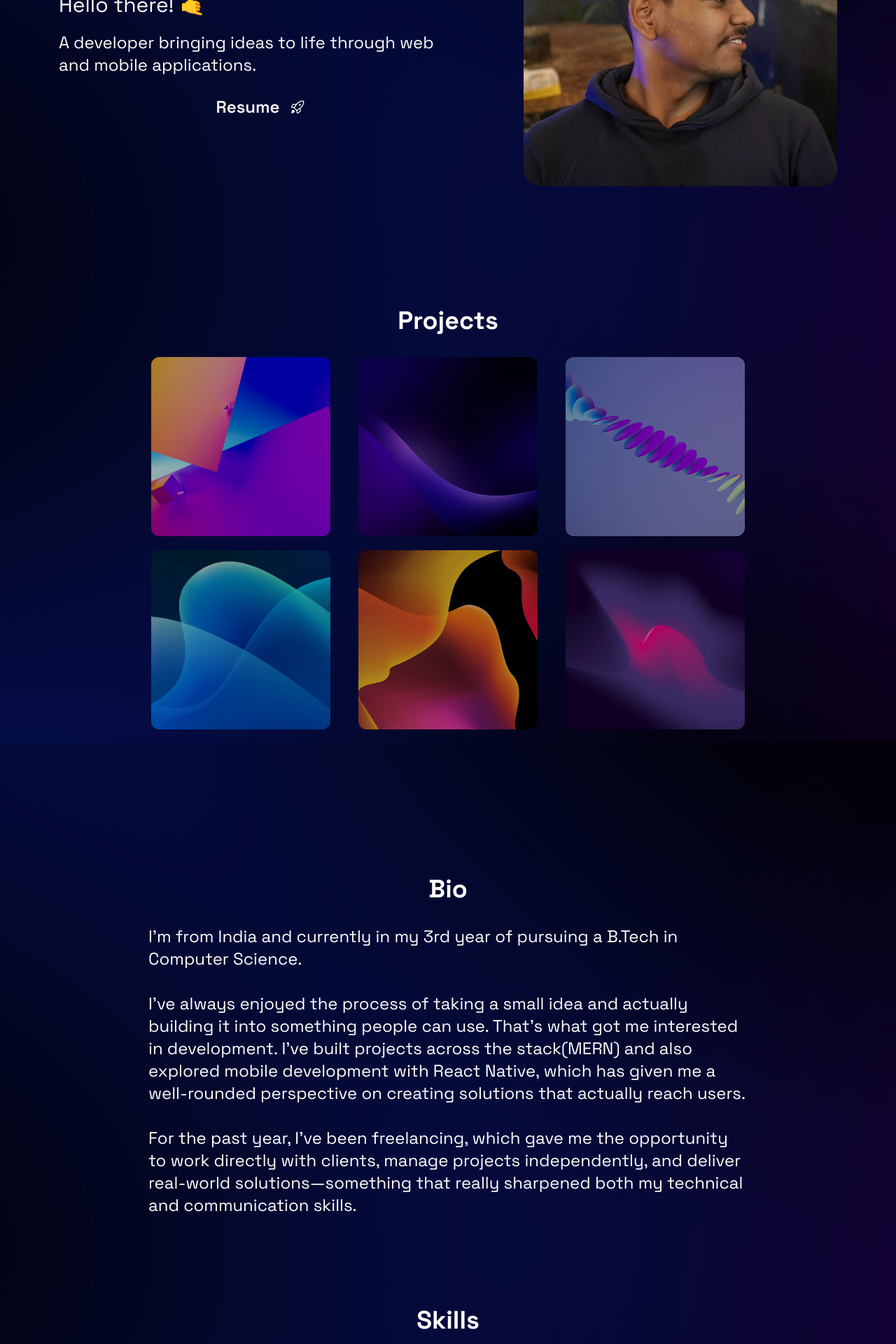
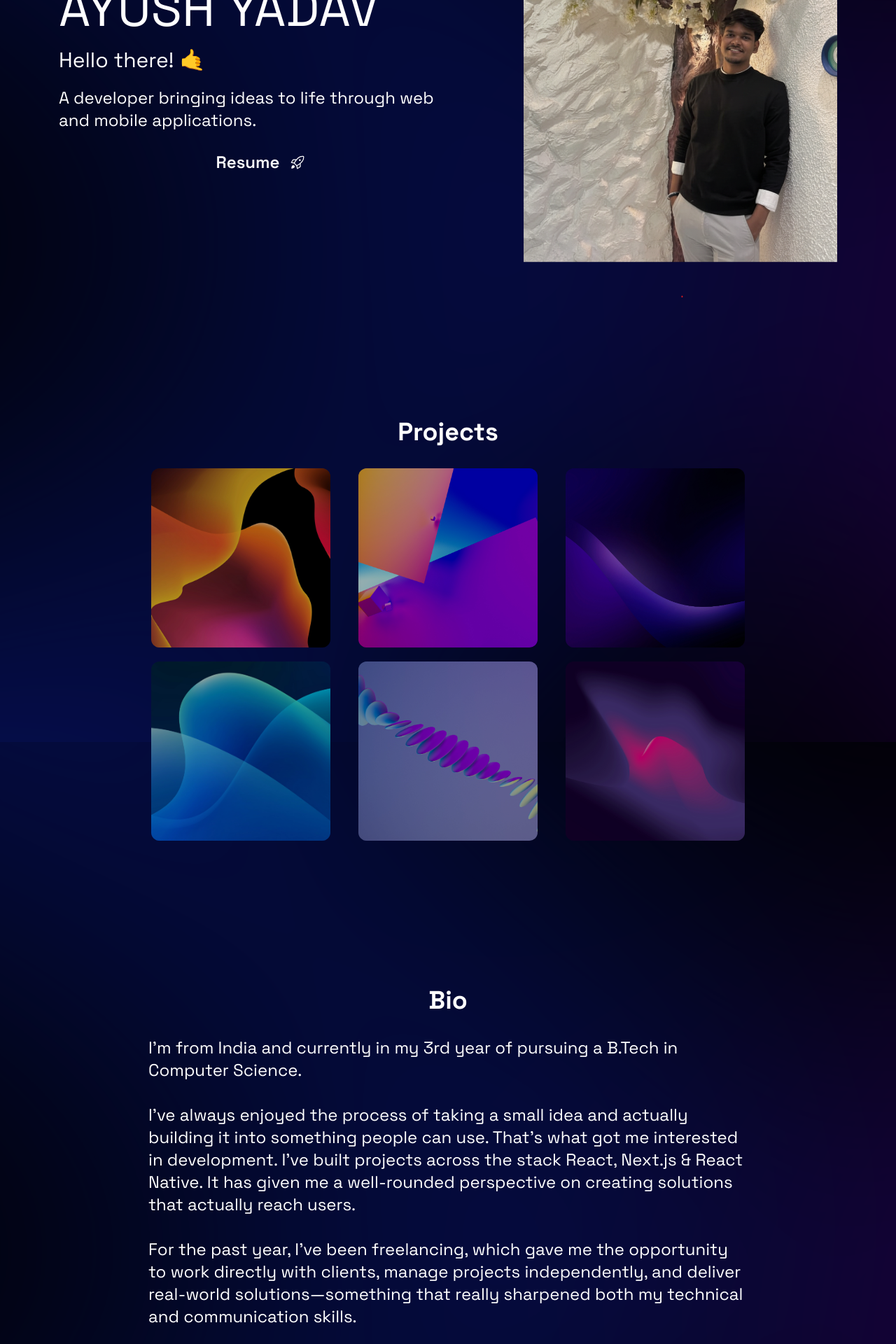
Before and after one commit to Ayush215mb/Ayush215mb-Portfolio, a React (Vite) app: page / in a window 1280 px wide. Shown: the part 380-2300 px from the top of the page at 70% size. Built offline with nearby package versions, Linux system fonts and the light colour scheme.

Commit message:
updated the portfolio

```diff
--- a/src/App.jsx
+++ b/src/App.jsx
@@ -2,7 +2,6 @@ import Bio from "./Components/Bio";
 import ContactUs from "./Components/ContactUs";
 import First from "./Components/First";
 import Footer from "./Components/Footer";
-import Navbar from "./Components/Navbar";
 import Projects from "./Components/Projects";
 import Skills from "./Components/Skills";
 
--- a/src/Components/Bio.jsx
+++ b/src/Components/Bio.jsx
@@ -13,8 +13,8 @@ const Bio = () => {
             whileInView={"show"}
             viewport={{ once: true, amount: 0.7 }}
           >
-            I’m from India and currently in my 3rd year of pursuing a B.Tech in
-            Computer Science.
+            I&apos;m from India and currently in my 3rd year of pursuing a
+            B.Tech in Computer Science.
           </motion.p>
           <motion.p
             variants={fadeIn("right", 0.4)}
@@ -22,12 +22,12 @@ const Bio = () => {
             whileInView={"show"}
             viewport={{ once: true, amount: 0.7 }}
           >
-            I’ve always enjoyed the process of taking a small idea and actually
-            building it into something people can use. That’s what got me
-            interested in development. I’ve built projects across the
-            stack(MERN) and also explored mobile development with React Native,
-            which has given me a well-rounded perspective on creating solutions
-            that actually reach users.
+            I&apos;ve always enjoyed the process of taking a small idea and
+            actually building it into something people can use. That&apos;s what
+            got me interested in development. I&apos;ve built projects across
+            the stack React, Next.js & React Native. It has given me a
+            well-rounded perspective on creating solutions that actually reach
+            users.
           </motion.p>
           <motion.p
             variants={fadeIn("right", 0.6)}
@@ -35,7 +35,7 @@ const Bio = () => {
             whileInView={"show"}
             viewport={{ once: true, amount: 0.7 }}
           >
-            For the past year, I’ve been freelancing, which gave me the
+            For the past year, I&apos;ve been freelancing, which gave me the
             opportunity to work directly with clients, manage projects
             independently, and deliver real-world solutions—something that
             really sharpened both my technical and communication skills.
--- a/src/Components/First.jsx
+++ b/src/Components/First.jsx
@@ -1,5 +1,5 @@
 import { motion } from "framer-motion";
-import ayush215mb from "../assets/Images/Ayush215mb.jpg";
+import ayush215mb from "../assets/Images/AyushYadav.png";
 import { fadeIn } from "../Variants";
 import { GoRocket } from "react-icons/go";
 
@@ -52,13 +52,19 @@ const First = () => {
             applications.
           </motion.p>
 
-          <div className="flex justify-center items-center w-full max-w-md mx-auto rounded-lg overflow-hidden hover:border hover:border-white cursor-pointer">
-            <button
-              className=" flex  items-center justify-center gap-4 bg-transparent text-white font-semibold md:text-2xl text-lg md:max-w-xl py-2 rounded-xl"
+          <div className="flex justify-center items-center max-w-xl mx-auto rounded-lg overflow-hidden hover:border hover:border-white cursor-pointer   ">
+            <motion.button
+              variants={fadeIn("down", 1)}
+              // initial="hidden"
+              whileInView={"show"}
+              viewport={{ once: true, amount: 0.7 }}
+              className=" bg-transparent py-2 rounded-lg px-3 text-white"
               onClick={handleDownload}
             >
-              Resume <GoRocket className="font-black text-xl" />
-            </button>
+              <p className="text-white font-semibold md:text-2xl text-lg  flex  items-center justify-center  gap-4 ">
+                Resume <GoRocket className="font-black text-xl" />
+              </p>
+            </motion.button>
           </div>
         </div>
       </div>
--- a/src/Components/Projects.jsx
+++ b/src/Components/Projects.jsx
@@ -18,27 +18,27 @@ const Projects = () => {
         <div className="flex  md:flex-row  flex-col gap-10">
           <motion.div>
             <ProjectsTemp
+              title="Echomate"
+              image={project1}
+              description="Building an AI sales Agent for Educational institutes."
+              link="https://echomate-fr.vercel.app/"
+            />
+          </motion.div>
+          <motion.div>
+            <ProjectsTemp
               title="YAIT"
               image={project3}
-              description="Your Ai Therapist, it's still in development phase so please try it out share your valuable insights so that we can improve it."
+              description="Built an AI therapist chat bot."
               link="https://yait.onrender.com/"
             />
           </motion.div>
+
           <motion.div>
             <ProjectsTemp
               title="Crop Sense"
               image={project6}
               description="A platform which helps predicts the ideal crop and its expected yeild based on the composition details of the soil and climate of the region."
               link="https://crop-sense-ai.vercel.app/"
-            />
-          </motion.div>
-
-          <motion.div>
-            <ProjectsTemp
-              title="Parse Spy"
-              image={project4}
-              description="A desktop app which automates social media investigations with a complete report."
-              link="https://parsespy.vercel.app/"
             />
           </motion.div>
         </div>
@@ -54,19 +54,19 @@ const Projects = () => {
 
           <motion.div>
             <ProjectsTemp
-              title="Anyvend"
-              image={project1}
-              description="Designed and developed a website that integrates with vending machines. (new version is in development) "
-              link="https://avt1-9a0bb.web.app/"
+              title="Parse Spy"
+              image={project4}
+              description="A desktop app which automates social media investigations with a complete report."
+              link="https://parsespy.vercel.app/"
             />
           </motion.div>
 
           <motion.div>
             <ProjectsTemp
-              title="COMING SOON"
+              title="E-commerce frontend"
               image={project5}
-              description=""
-              link=""
+              description="This is just as an proof of my skills in developing frontend of a e-commerce site."
+              link="https://themuze.vercel.app/"
             />
           </motion.div>
         </div>
```
Also changed, not shown: src/assets/Images/AyushYadav.png (added).
